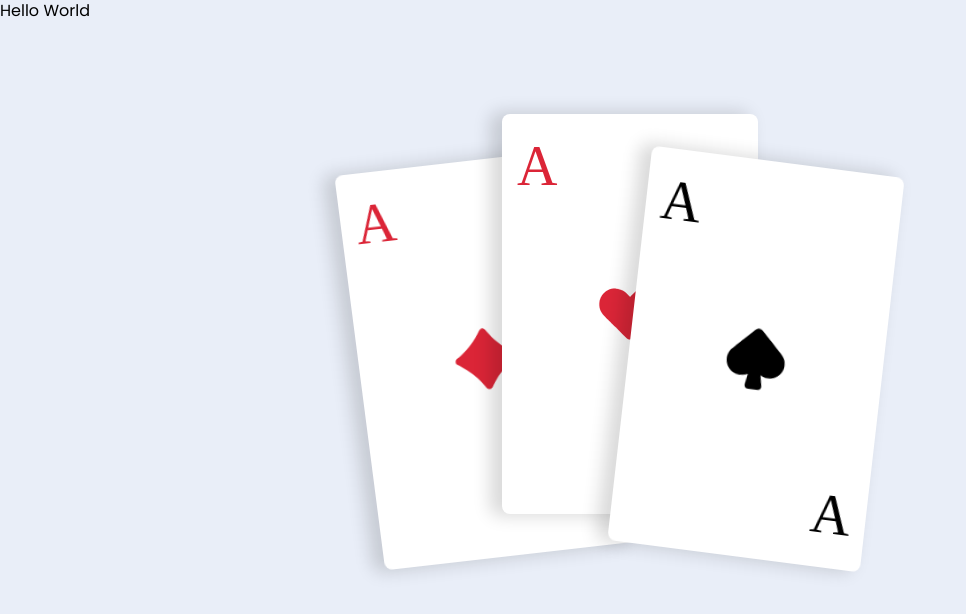
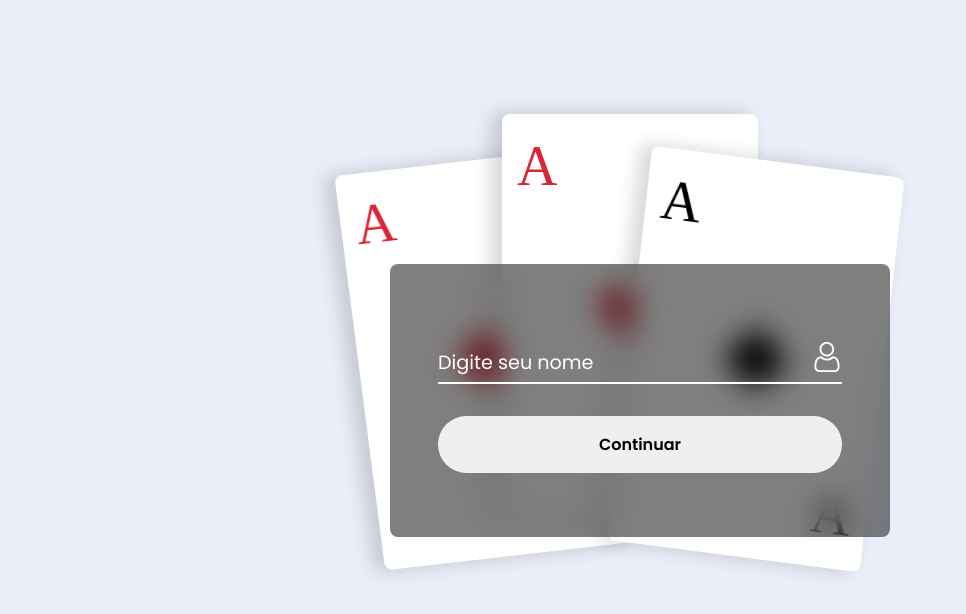
Before and after one commit to reisvitt/cards-deck, a React (Create React App) app: page / in a window 1280 px wide. Shown: the top 614 px of the page, without its empty margins (0-966 px from the left). Built offline with nearby package versions, Linux system fonts and the light colour scheme; a web font is replaced by a local one.

Commit message:
feat: home page

```diff
--- a/src/main/factories/pages/home/index.tsx
+++ b/src/main/factories/pages/home/index.tsx
@@ -1,9 +1,19 @@
 import React from 'react'
+import { useNavigate } from 'react-router-dom'
+import { useAuth } from '../../../../contexts/auth-context/auth-context'
 import Home from '../../../../presentation/pages/home'
 
 function MakeHome(): JSX.Element {
+  const navigate = useNavigate()
+  const { setUser } = useAuth()
+
+  const submit = (name: string): void => {
+    setUser({ name })
+    navigate('/game')
+  }
+
   return (
-    <Home />
+    <Home submit={submit} />
   )
 }
 
--- a/src/presentation/assets/svgs/index.tsx
+++ b/src/presentation/assets/svgs/index.tsx
@@ -2,3 +2,4 @@ export { default as Paus } from './paus'
 export { default as Ouros } from './ouros'
 export { default as Copas } from './copas'
 export { default as Espadas } from './espadas'
+export { default as Profile } from './profile'
--- /dev/null
+++ b/src/presentation/assets/svgs/profile.tsx
@@ -0,0 +1,96 @@
+import React from 'react'
+
+type IconCard = {
+  color?: string,
+  size?: string
+}
+
+function Profile({ color = '#000', size = '50px' }: IconCard): JSX.Element {
+  return (
+    <svg
+      xmlns="http://www.w3.org/2000/svg"
+      width={size}
+      height={size}
+      viewBox="0 0 512 512"
+    >
+      <path
+        id="Selection"
+        fill={color}
+        stroke={color}
+        strokeWidth="1"
+        d="M 237.00,0.42
+           C 221.31,2.79 210.42,5.14 196.00,12.37
+             158.58,31.12 129.07,73.49 129.00,116.00
+             128.97,137.20 129.24,150.73 137.45,171.00
+             152.97,209.31 189.30,238.53 230.00,245.25
+             234.91,246.06 240.02,246.94 245.00,247.00
+             269.45,247.28 287.80,244.91 310.00,233.63
+             322.72,227.16 333.06,218.06 343.00,208.00
+             352.82,198.06 360.01,186.65 365.77,174.00
+             371.14,162.20 375.84,143.98 376.00,131.00
+             376.20,113.99 375.53,100.46 370.25,84.00
+             359.61,50.79 332.96,22.56 301.00,8.87
+             282.58,0.98 256.85,-2.00 237.00,0.42 Z
+           M 240.00,31.29
+           C 277.50,27.78 310.49,41.63 331.30,74.00
+             361.10,120.35 341.60,185.71 291.00,208.14
+             276.14,214.73 264.04,216.18 248.00,216.00
+             211.50,215.57 176.85,189.04 164.70,155.00
+             157.42,134.63 158.34,107.01 166.45,87.00
+             174.70,66.66 194.88,46.51 215.00,37.87
+             222.90,34.48 231.53,32.58 240.00,31.29 Z
+           M 143.00,247.61
+           C 126.95,249.75 114.96,252.56 101.00,261.54
+             65.90,284.11 51.65,328.86 45.58,368.00
+             45.58,368.00 42.00,400.00 42.00,400.00
+             41.83,415.17 40.80,436.77 44.74,451.00
+             54.94,487.79 86.84,511.94 125.00,512.00
+             125.00,512.00 386.00,512.00 386.00,512.00
+             395.31,511.99 403.12,510.33 412.00,507.71
+             419.60,505.46 425.28,502.77 432.00,498.58
+             453.21,485.34 465.07,464.36 468.57,440.00
+             468.57,440.00 469.17,431.00 469.17,431.00
+             469.17,431.00 469.99,423.00 469.99,423.00
+             469.99,423.00 469.00,406.00 469.00,406.00
+             468.97,387.54 466.40,369.02 462.42,351.00
+             459.58,338.13 456.79,327.21 451.57,315.00
+             445.61,301.06 435.78,283.71 424.91,273.17
+             409.18,257.92 385.05,247.26 363.00,247.00
+             359.10,246.96 353.67,246.74 350.00,247.79
+             342.19,250.01 320.70,265.25 312.00,270.40
+             298.53,278.37 273.75,285.81 258.00,286.00
+             236.94,286.24 215.22,279.54 197.00,269.13
+             187.98,263.97 169.89,250.32 161.00,247.61
+             156.72,246.57 147.53,246.87 143.00,247.61 Z
+           M 146.00,278.29
+           C 154.44,277.58 158.21,281.16 165.00,285.67
+             165.00,285.67 186.00,298.74 186.00,298.74
+             209.48,310.88 233.53,317.31 260.00,317.00
+             281.57,316.74 308.16,307.90 327.00,297.69
+             327.00,297.69 349.00,283.95 349.00,283.95
+             352.37,281.81 356.02,278.85 360.00,278.23
+             362.83,277.78 366.18,278.45 369.00,278.92
+             384.25,281.49 394.25,286.76 404.96,298.00
+             422.13,316.01 430.38,345.97 434.41,370.00
+             435.89,378.81 437.96,392.26 438.04,401.00
+             438.04,401.00 438.04,415.00 438.04,415.00
+             438.04,415.00 438.91,422.00 438.91,422.00
+             439.12,425.83 438.52,427.47 438.17,431.00
+             436.56,447.07 432.24,459.07 419.00,469.48
+             410.89,475.87 400.26,479.80 390.00,481.00
+             390.00,481.00 382.00,481.00 382.00,481.00
+             382.00,481.00 335.00,482.00 335.00,482.00
+             335.00,482.00 140.00,482.00 140.00,482.00
+             140.00,482.00 128.00,481.09 128.00,481.09
+             110.08,479.86 95.20,476.08 83.53,461.00
+             70.33,443.95 72.77,422.23 73.00,402.00
+             73.11,392.84 75.05,380.17 76.59,371.00
+             81.18,343.64 91.11,308.24 114.00,290.53
+             123.45,283.21 134.40,280.05 146.00,278.29 Z"
+      />
+    </svg>
+
+  )
+}
+
+export default Profile
--- /dev/null
+++ b/src/presentation/components/index.tsx
@@ -0,0 +1 @@
+export { default as InfoModal } from './info-modal'
--- /dev/null
+++ b/src/presentation/components/info-modal/index.tsx
@@ -0,0 +1,39 @@
+import React, { useState } from 'react'
+import { Profile } from '../../assets/svgs'
+import * as S from './styles'
+
+type InfoModalProps = {
+  submit: (name: string) => void
+}
+
+function InfoModal({ submit }: InfoModalProps): JSX.Element {
+  const [name, setName] = useState<string>('')
+
+  const handleSubmit = (event: React.ChangeEvent<HTMLFormElement>): void => {
+    event.preventDefault()
+    submit(name)
+  }
+
+  return (
+    <S.Container>
+      <S.ContainerInfo onSubmit={handleSubmit}>
+        <S.Field>
+          <S.InputBox>
+            <Profile size="30px" color="#FFF" />
+            <S.Input
+              required
+              type="text"
+              value={name}
+              onChange={(e) => setName(e.target.value)}
+            />
+            <S.Label>Digite seu nome</S.Label>
+          </S.InputBox>
+        </S.Field>
+
+        <S.Button type="submit">Continuar</S.Button>
+      </S.ContainerInfo>
+    </S.Container>
+  )
+}
+
+export default InfoModal
--- /dev/null
+++ b/src/presentation/components/info-modal/styles.ts
@@ -0,0 +1,80 @@
+import styled from 'styled-components'
+import { theme } from '../../styles/theme'
+
+export const Container = styled.div`
+  display: flex;
+  justify-content: center;
+  align-items: center;
+  min-height: 100vh;
+`
+
+export const ContainerInfo = styled.form`
+  width: 95%;
+  max-width: 500px;
+  padding: 5em 2em 3em 2em;
+  background: rgba(0,0,0, 0.5);
+  border-radius: 0.5em;
+  backdrop-filter: blur(15px);
+
+  @media (min-width: ${theme.breakpoints[2]}) {
+    padding: 5em 3em 4em 3em;
+  }
+`
+
+export const Field = styled.div`
+  display: flex;
+  flex-direction: column;
+`
+
+export const Label = styled.label`
+  font-size: 1.2em;
+  color: #FFF;
+  position: absolute;
+  top: 50%;
+  left: 0px;
+  z-index: 2;
+  transform: translateY(-50%);
+  pointer-events: none;
+  transition: 0.4s;
+`
+
+export const Input = styled.input`
+  height: 100%;
+  font-size: 1.2em;
+  background: transparent;
+  border: none;
+  color: #FFF;
+  margin-right: 40px;
+  width: 100%;
+
+  &:focus + ${Label}, &:valid ~ ${Label} {
+    top: -12px;
+    font-size: 1em;
+  }
+
+`
+
+export const InputBox = styled.div`
+  display: flex;
+  position: relative;
+  height: 40px;
+  margin-bottom: 1em;
+  border-bottom: 2px solid #FFF;
+
+  svg {
+    position: absolute;
+    bottom: 10px;
+    right: 0px;
+    z-index: 2;
+  }
+`
+
+export const Button = styled.button`
+  width: 100%;
+  margin-top: 1em;
+  border-radius: 2em;
+  padding: 1em 0;
+  font-size: 1em;
+  font-weight: 600;
+  cursor: pointer;
+`
--- /dev/null
+++ b/src/presentation/components/layout/auth/index.tsx
@@ -0,0 +1,14 @@
+import React from 'react'
+import NoAuth from '../no-auth'
+import * as S from './styles'
+
+function Auth({ children }: any): JSX.Element {
+  return (
+    <NoAuth>
+      <S.Header>Header</S.Header>
+      {children}
+    </NoAuth>
+  )
+}
+
+export default Auth
--- /dev/null
+++ b/src/presentation/components/layout/auth/styles.ts
@@ -0,0 +1,5 @@
+import styled from 'styled-components'
+
+export const Header = styled.header`
+
+`
--- a/src/presentation/components/layout/index.tsx
+++ b/src/presentation/components/layout/index.tsx
@@ -1 +1,2 @@
 export { default as NoAuthLayout } from './no-auth'
+export { default as AuthLayout } from './auth'
--- a/src/presentation/components/routes/route-factory.tsx
+++ b/src/presentation/components/routes/route-factory.tsx
@@ -1,6 +1,9 @@
+/* eslint-disable react/destructuring-assignment */
 /* eslint-disable react/function-component-definition */
-import React from 'react'
-import { Route, Routes } from 'react-router-dom'
+import React, { useEffect } from 'react'
+import {
+  Route, Routes, useNavigate,
+} from 'react-router-dom'
 import { useAuth } from '../../../contexts/auth-context/auth-context'
 
 type RouteFactoryProps = {
@@ -18,16 +21,18 @@ type RouteFactoryProps = {
 
 const ProtectedRoute = (props: any): any => {
   const { user } = useAuth()
-  if (!user) {
-    return
+  const navigate = useNavigate()
+  const notAllowed = !user || !user?.name
+
+  useEffect(() => {
+    if (notAllowed) {
+      navigate('/')
+    }
+  }, [notAllowed, navigate])
+
+  if (notAllowed) {
+    return null
   }
-
-  const allowed = !!user?.name
-
-  if (!allowed) {
-    return
-  }
-
   // eslint-disable-next-line consistent-return
   return props.children
 }
@@ -40,7 +45,6 @@ export const RouteFactory: React.FC<RouteFactoryProps> = ({
       pages.map(({ path, component: Component, ...page }: any) => (
         <Route
           key={`${page.exact}`}
-          path={path}
           element={page.auth
             ? (
               <ProtectedRoute>
@@ -55,6 +59,7 @@ export const RouteFactory: React.FC<RouteFactoryProps> = ({
               </Layout>
             )}
           {...page}
+          path={path}
           exact={page.exact || true}
         />
       ))
--- a/src/presentation/pages/home/index.tsx
+++ b/src/presentation/pages/home/index.tsx
@@ -1,10 +1,16 @@
 import React from 'react'
+import { InfoModal } from '../../components'
+import * as S from './styles'
 
-function Home(): JSX.Element {
+type HomeProps = {
+  submit: (name: string) => void
+}
+
+function Home({ submit }: HomeProps): JSX.Element {
   return (
-    <div>
-      Hello World
-    </div>
+    <S.Container>
+      <InfoModal submit={submit} />
+    </S.Container>
   )
 }
 
--- /dev/null
+++ b/src/presentation/pages/home/styles.ts
@@ -0,0 +1,5 @@
+import styled from 'styled-components'
+
+export const Container = styled.div`
+
+`
```
